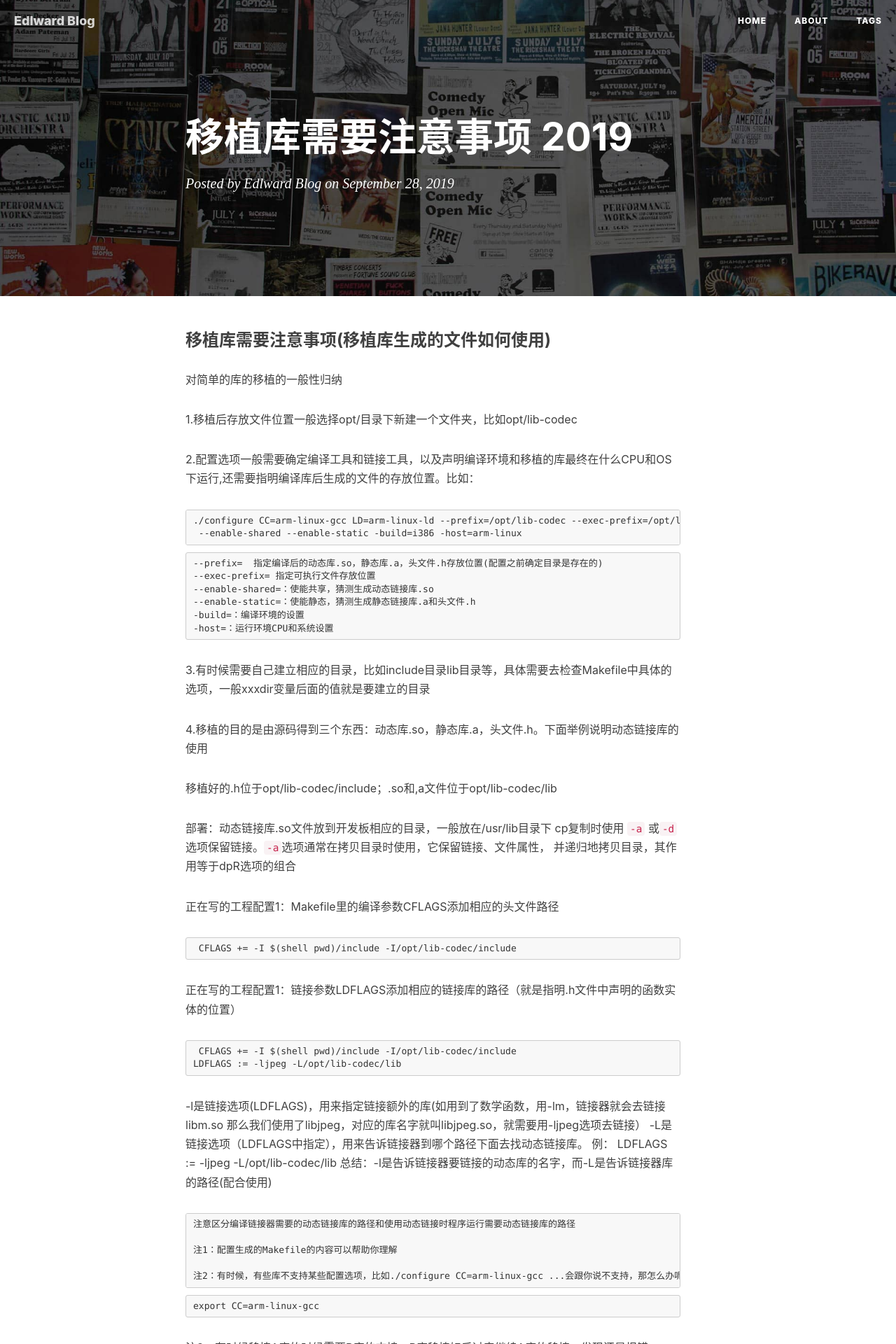
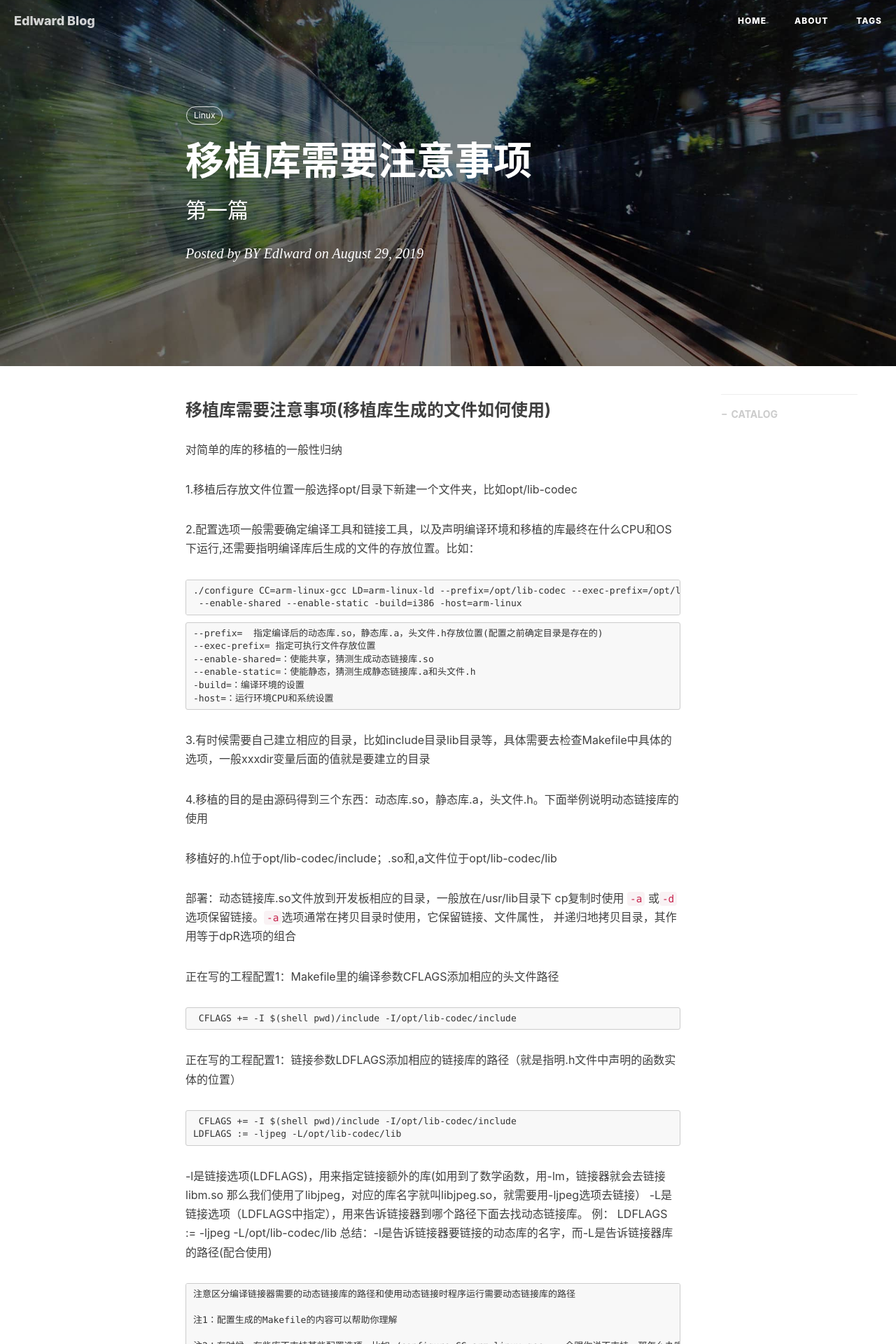
Before and after one commit to gary-robotics/dlward, a Jekyll site: the page built from _posts/2019-09-28-移植库需要注意事项-2019.markdown, in a window 1280 px wide. Shown: the top 1920 px of the page at 70% size. Built offline with Jekyll 4.4.1, drawn with Linux system fonts in a browser that asks for light colours; nearby versions of some CDN libraries; our own code applies the rules of GitHub Pages for plain Markdown files; comment, search, counter and statistics services are not loaded; some of the changed lines change nothing that is shown; some of the changed text lies outside the part shown.

Commit message:
Update 2019-09-28-移植库需要注意事项-2019.markdown

```diff
--- a/_posts/2019-09-28-移植库需要注意事项-2019.markdown
+++ b/_posts/2019-09-28-移植库需要注意事项-2019.markdown
@@ -1,3 +1,14 @@
+---
+layout:     post                    # 使用的布局（不需要改）
+title:      移植库需要注意事项                # 标题
+subtitle:    第一篇                  #副标题
+date:       2019-08-29              # 时间
+author:     BY Edlward              # 作者
+header-img: img/post-bg-2015.jpg    #这篇文章标题背景图片
+catalog: true                       # 是否归档
+tags:                               #标签
+    - Linux
+---
 ### 移植库需要注意事项(移植库生成的文件如何使用)
 对简单的库的移植的一般性归纳
 
```
